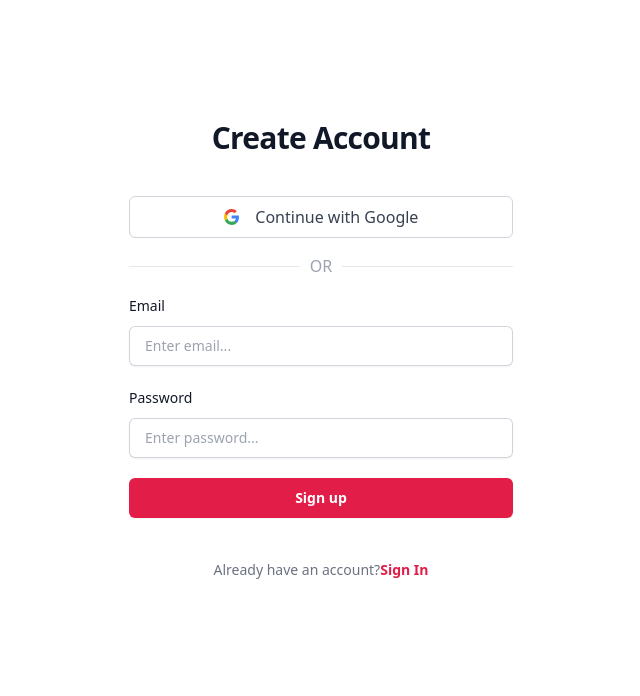
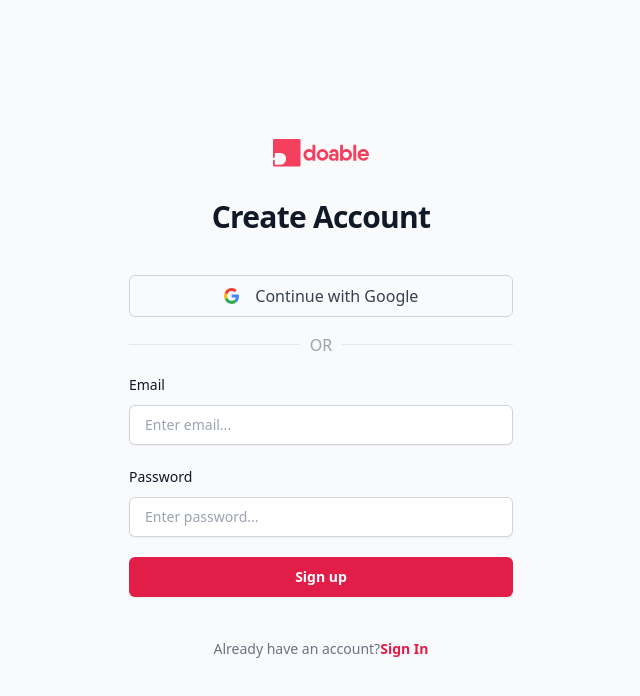
Before and after one commit to krvilte/Doable, a React (Vite) app: page /signup in a window 1280 px wide. Shown: the top 696 px of the page, without its empty margins (319-959 px from the left). Built offline with nearby package versions, Linux system fonts and the light colour scheme; no server answers.

Commit message:
add-changes-to-signin-and-signup

```diff
--- a/src/components/sidebar/index.jsx
+++ b/src/components/sidebar/index.jsx
@@ -65,8 +65,8 @@
             to={item.link}
             className={({ isActive }) =>
               `${
-                isActive ? "text-white bg-black" : "text-white bg-none"
-              } flex gap-x-2 items-center rounded justify-center lg:justify-start hover:bg-black/60 transition`
+                isActive ? "text-white bg-rose-600" : "text-white bg-none"
+              } flex gap-x-2 items-center rounded justify-center lg:justify-start hover:bg-rose-600 transition`
             }
           >
             <span>
@@ -79,7 +79,7 @@
 
       <button
         onClick={handleLogout}
-        className="flex gap-x-2 text-white items-center rounded justify-center lg:justify-start hover:bg-black/60 transition"
+        className="flex gap-x-2 text-white items-center rounded justify-center lg:justify-start hover:bg-rose-600 transition"
       >
         <span>
           <img src={LogOut} alt="Logout" className="w-6 m-2" />
--- a/src/pages/error/index.jsx
+++ b/src/pages/error/index.jsx
@@ -16,7 +16,7 @@
         </p>
         <Link
           to="/"
-          className="mt-6 inline-block bg-blue-500 text-white px-4 py-2 rounded-lg shadow hover:bg-blue-600 transition duration-300 dark:bg-blue-600 dark:hover:bg-blue-500"
+          className="mt-6 inline-block bg-rose-500 text-white px-4 py-2 rounded-lg shadow hover:bg-rose-600 transition duration-300 dark:bg-rose-600 dark:hover:bg-rose-500"
         >
           Go Back Home
         </Link>
--- a/src/pages/login/index.jsx
+++ b/src/pages/login/index.jsx
@@ -37,9 +37,44 @@
 
   return (
     <main>
-      <div className="flex min-h-full flex-1 flex-col justify-center px-6 py-12 lg:px-8">
+      <div className="bg-gray-50 h-screen flex min-h-full flex-1 flex-col justify-center px-6 py-12 lg:px-8">
         <div className="sm:mx-auto sm:w-full sm:max-w-sm">
-          <img src={Icon} alt="Doable" className="w-14 m-auto" />
+          <svg
+            xmlns="http://www.w3.org/2000/svg"
+            viewBox="0 0 590.1 169.16"
+            className="w-24 h-auto m-auto mb-8"
+          >
+            <g id="Layer_1" dataName="Layer 1">
+              <path
+                d="M260.06,39.18V130a2.93,2.93,0,0,1-3.24,3.24H245.71a2.93,2.93,0,0,1-3.24-3.24v-6.66c-4.86,6.17-12.16,9.89-22.12,9.89-18.2,0-33.23-15.64-33.23-35.92s15-35.92,33.23-35.92c10,0,17.26,3.72,22.12,9.88V39.18a2.93,2.93,0,0,1,3.24-3.24h11.11A2.93,2.93,0,0,1,260.06,39.18ZM242.47,97.29c0-11.45-8-19.22-18.88-19.22s-18.88,7.77-18.88,19.22,8,19.22,18.88,19.22S242.47,108.74,242.47,97.29Z"
+                fill="#f43f5e"
+              />
+              <path
+                d="M268.38,97.29a36.06,36.06,0,1,1,36.06,35.92A35.65,35.65,0,0,1,268.38,97.29Zm54.53,0c0-11-8-18.81-18.47-18.81S286,86.25,286,97.29s8,18.81,18.47,18.81S322.91,108.33,322.91,97.29Z"
+                fill="#f43f5e"
+              />
+              <path
+                d="M374.65,61.37c15.07,0,27.75,9,27.75,26.72v40c0,2.08-1.16,5.08-3.24,5.08h-10.7a2.93,2.93,0,0,1-3.24-3.24v-4.51c-3.92,4.78-9.83,7.74-18.47,7.74-12.14,0-23-7.12-23-21.44s10.84-21.43,23-21.43c8.64,0,14.55,2.58,18.47,6V89.11c0-8.08-4.09-11.45-10.57-11.45-5.14,0-8.93,2.14-10.08,5.83-.72,1.84-1.44,2.89-3.38,2.89H350.28c-2.07,0-3.37-1.16-3.23-3.37,1.7-13.94,13.63-21.64,27.6-21.64Zm10.57,50.41c0-5.25-4.77-8.49-12.51-8.49s-11.35,3.58-11.35,8.49,3.61,8.48,11.35,8.48S385.22,116.68,385.22,111.78Z"
+                fill="#f43f5e"
+              />
+              <path
+                d="M485.6,97.29c0,20.28-15,35.92-33.24,35.92-9.95,0-17.25-3.72-22.12-9.89V130a2.93,2.93,0,0,1-3.24,3.24H415.89a2.92,2.92,0,0,1-3.23-3.24V39.18a2.93,2.93,0,0,1,3.24-3.24H427a2.92,2.92,0,0,1,3.23,3.24V71.25c4.87-6.16,12.17-9.88,22.12-9.88C470.56,61.37,485.6,77,485.6,97.29Zm-17.59,0c0-11.45-8.05-19.22-18.88-19.22s-18.89,7.77-18.89,19.22,8.05,19.22,18.89,19.22S468,108.74,468,97.29Z"
+                fill="#f43f5e"
+              />
+              <path
+                d="M493.91,130V39.15a2.92,2.92,0,0,1,3.24-3.21h11.11a2.92,2.92,0,0,1,3.24,3.21V130a2.92,2.92,0,0,1-3.24,3.21H497.15A2.92,2.92,0,0,1,493.91,130Z"
+                fill="#f43f5e"
+              />
+              <path
+                d="M590.1,97.36c0,1.46-.11,2.83-.21,4.19a3.12,3.12,0,0,1-3.47,3h-48.2c2.39,9.69,9.75,14.11,18.48,14.11a17.12,17.12,0,0,0,12.44-5,5.45,5.45,0,0,1,4-1.8l10.91-.11c2.35,0,3.65,1.5,2.66,3.55-5.15,11.49-16.33,17.89-30.23,17.89-22.19,0-36.54-15.54-36.54-35.92s14.69-35.92,36.13-35.92C576.19,61.37,590.1,77.25,590.1,97.36Zm-17.58-6.65c-2-9.74-9.2-13.56-16.58-13.56-9.32,0-15.7,5-17.79,13.56Z"
+                fill="#f43f5e"
+              />
+              <path
+                d="M161.27,0H7.89A7.89,7.89,0,0,0,0,7.89v103a5.58,5.58,0,0,0,5.58,5.58h0a5.58,5.58,0,0,0,5.58-5.58V89.7a3.38,3.38,0,0,1,3.39-3.38H47a32.94,32.94,0,0,1,32.94,32.94v5.68A32.94,32.94,0,0,1,47,157.88H14.55a3.38,3.38,0,0,1-3.39-3.38V133.32a5.58,5.58,0,0,0-5.58-5.58h0A5.58,5.58,0,0,0,0,133.32v28a7.89,7.89,0,0,0,7.89,7.89H161.27a7.89,7.89,0,0,0,7.89-7.89V7.89A7.89,7.89,0,0,0,161.27,0Z"
+                fill="#f43f5e"
+              />
+            </g>
+          </svg>
           <h2 className="mt-4 text-center text-3xl font-bold tracking-tight text-gray-900">
             Sign In
           </h2>
--- a/src/pages/signup/index.jsx
+++ b/src/pages/signup/index.jsx
@@ -35,9 +35,44 @@
 
   return (
     <main>
-      <div className="flex min-h-full flex-1 flex-col justify-center px-6 py-12 lg:px-8">
+      <div className="bg-gray-50 h-screen flex min-h-full flex-1 flex-col justify-center px-6 py-12 lg:px-8">
         <div className="sm:mx-auto sm:w-full sm:max-w-sm">
-          <img src={Icon} alt="Doable" className="w-14 m-auto" />
+          <svg
+            xmlns="http://www.w3.org/2000/svg"
+            viewBox="0 0 590.1 169.16"
+            className="w-24 h-auto m-auto mb-8"
+          >
+            <g id="Layer_1" dataName="Layer 1">
+              <path
+                d="M260.06,39.18V130a2.93,2.93,0,0,1-3.24,3.24H245.71a2.93,2.93,0,0,1-3.24-3.24v-6.66c-4.86,6.17-12.16,9.89-22.12,9.89-18.2,0-33.23-15.64-33.23-35.92s15-35.92,33.23-35.92c10,0,17.26,3.72,22.12,9.88V39.18a2.93,2.93,0,0,1,3.24-3.24h11.11A2.93,2.93,0,0,1,260.06,39.18ZM242.47,97.29c0-11.45-8-19.22-18.88-19.22s-18.88,7.77-18.88,19.22,8,19.22,18.88,19.22S242.47,108.74,242.47,97.29Z"
+                fill="#f43f5e"
+              />
+              <path
+                d="M268.38,97.29a36.06,36.06,0,1,1,36.06,35.92A35.65,35.65,0,0,1,268.38,97.29Zm54.53,0c0-11-8-18.81-18.47-18.81S286,86.25,286,97.29s8,18.81,18.47,18.81S322.91,108.33,322.91,97.29Z"
+                fill="#f43f5e"
+              />
+              <path
+                d="M374.65,61.37c15.07,0,27.75,9,27.75,26.72v40c0,2.08-1.16,5.08-3.24,5.08h-10.7a2.93,2.93,0,0,1-3.24-3.24v-4.51c-3.92,4.78-9.83,7.74-18.47,7.74-12.14,0-23-7.12-23-21.44s10.84-21.43,23-21.43c8.64,0,14.55,2.58,18.47,6V89.11c0-8.08-4.09-11.45-10.57-11.45-5.14,0-8.93,2.14-10.08,5.83-.72,1.84-1.44,2.89-3.38,2.89H350.28c-2.07,0-3.37-1.16-3.23-3.37,1.7-13.94,13.63-21.64,27.6-21.64Zm10.57,50.41c0-5.25-4.77-8.49-12.51-8.49s-11.35,3.58-11.35,8.49,3.61,8.48,11.35,8.48S385.22,116.68,385.22,111.78Z"
+                fill="#f43f5e"
+              />
+              <path
+                d="M485.6,97.29c0,20.28-15,35.92-33.24,35.92-9.95,0-17.25-3.72-22.12-9.89V130a2.93,2.93,0,0,1-3.24,3.24H415.89a2.92,2.92,0,0,1-3.23-3.24V39.18a2.93,2.93,0,0,1,3.24-3.24H427a2.92,2.92,0,0,1,3.23,3.24V71.25c4.87-6.16,12.17-9.88,22.12-9.88C470.56,61.37,485.6,77,485.6,97.29Zm-17.59,0c0-11.45-8.05-19.22-18.88-19.22s-18.89,7.77-18.89,19.22,8.05,19.22,18.89,19.22S468,108.74,468,97.29Z"
+                fill="#f43f5e"
+              />
+              <path
+                d="M493.91,130V39.15a2.92,2.92,0,0,1,3.24-3.21h11.11a2.92,2.92,0,0,1,3.24,3.21V130a2.92,2.92,0,0,1-3.24,3.21H497.15A2.92,2.92,0,0,1,493.91,130Z"
+                fill="#f43f5e"
+              />
+              <path
+                d="M590.1,97.36c0,1.46-.11,2.83-.21,4.19a3.12,3.12,0,0,1-3.47,3h-48.2c2.39,9.69,9.75,14.11,18.48,14.11a17.12,17.12,0,0,0,12.44-5,5.45,5.45,0,0,1,4-1.8l10.91-.11c2.35,0,3.65,1.5,2.66,3.55-5.15,11.49-16.33,17.89-30.23,17.89-22.19,0-36.54-15.54-36.54-35.92s14.69-35.92,36.13-35.92C576.19,61.37,590.1,77.25,590.1,97.36Zm-17.58-6.65c-2-9.74-9.2-13.56-16.58-13.56-9.32,0-15.7,5-17.79,13.56Z"
+                fill="#f43f5e"
+              />
+              <path
+                d="M161.27,0H7.89A7.89,7.89,0,0,0,0,7.89v103a5.58,5.58,0,0,0,5.58,5.58h0a5.58,5.58,0,0,0,5.58-5.58V89.7a3.38,3.38,0,0,1,3.39-3.38H47a32.94,32.94,0,0,1,32.94,32.94v5.68A32.94,32.94,0,0,1,47,157.88H14.55a3.38,3.38,0,0,1-3.39-3.38V133.32a5.58,5.58,0,0,0-5.58-5.58h0A5.58,5.58,0,0,0,0,133.32v28a7.89,7.89,0,0,0,7.89,7.89H161.27a7.89,7.89,0,0,0,7.89-7.89V7.89A7.89,7.89,0,0,0,161.27,0Z"
+                fill="#f43f5e"
+              />
+            </g>
+          </svg>
           <h2 className="mt-4 text-center text-3xl font-bold tracking-tight text-gray-900">
             Create Account
           </h2>
```
